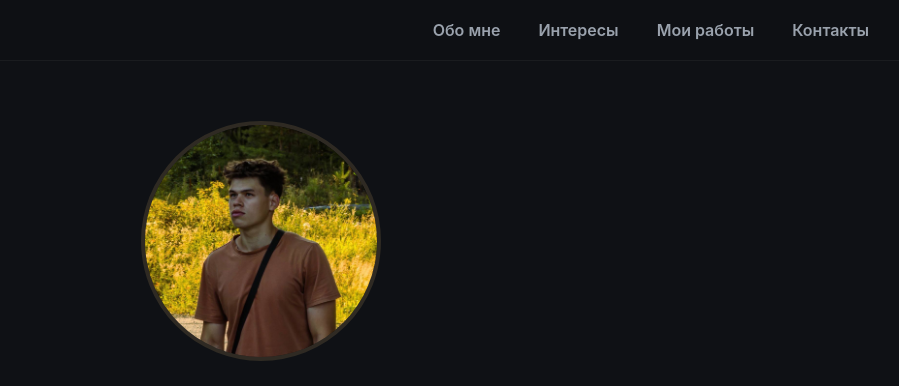
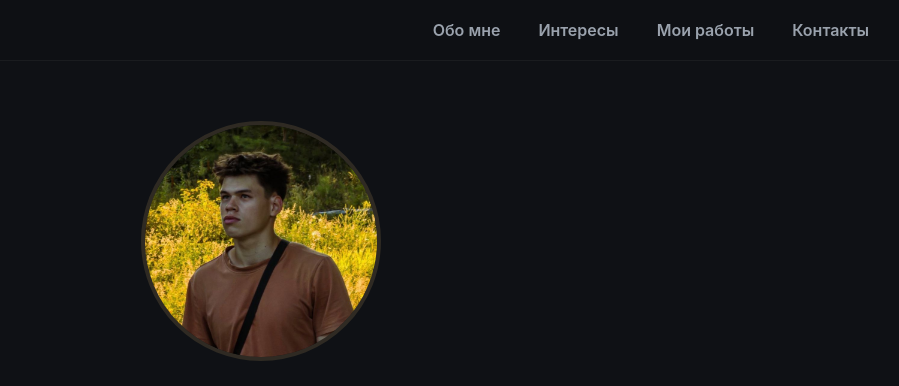
Before and after one commit to SanT1ent/personal-page, a plain HTML site: page index.html in a window 1280 px wide. Shown: the top 386 px of the page, without its empty margins (379-1278 px from the left). Drawn offline with Linux system fonts and the light colour scheme.

Commit message:
Update index.html

```diff
--- a/index.html
+++ b/index.html
@@ -24,7 +24,7 @@
   <section id="about" class="section hero">
     <div class="hero-inner">
       <figure class="avatar">
-        <img src="assets/images/ava.jpg" alt="Александр — аватар">
+        <img src="assets/images/avatarka.jpg" alt="Александр — аватар">
       </figure>
       <div class="hero-text">
         <h1>Привет — я Александр</h1>
```
